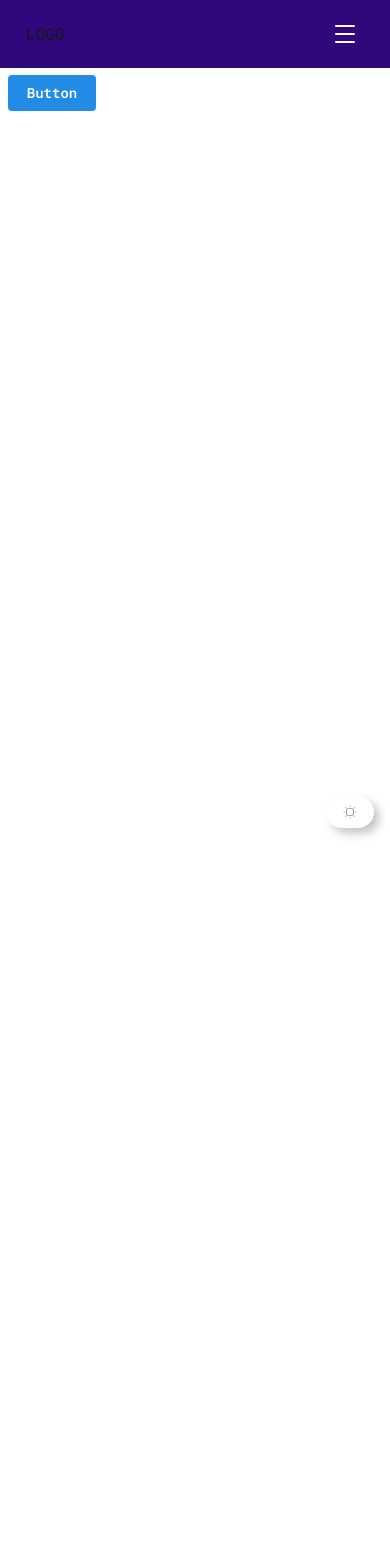
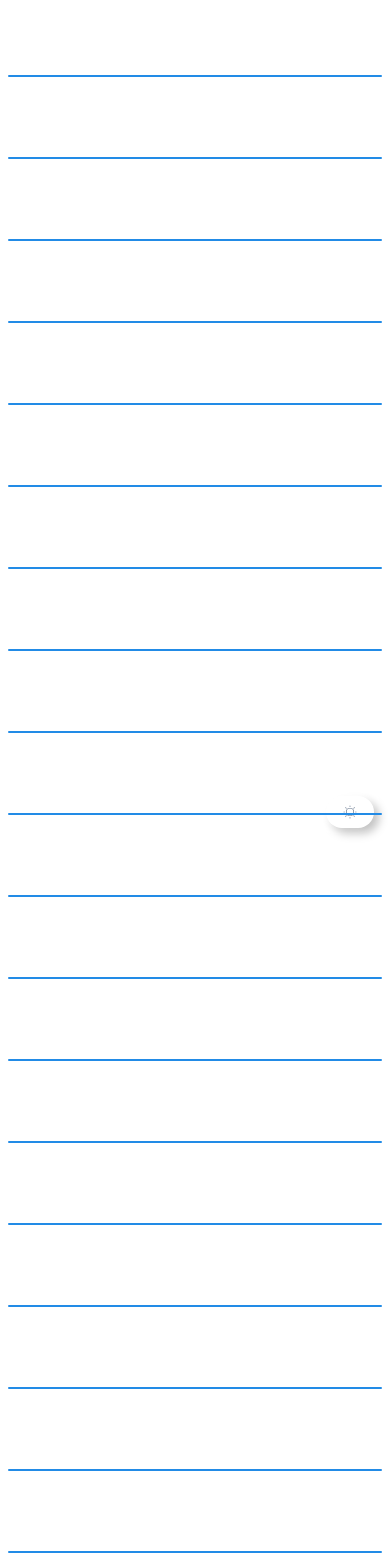
Before and after one commit to jolenetan1234/about-me, a Next.js app: page / in a window 390 px wide. Shown: the top 1568 px of the page. Before the commit the page ends 852 px from the top, so only its background shows below. Built offline with nearby package versions, Linux system fonts and the light colour scheme.

Commit message:
implement navbar scroll

```diff
--- a/src/app/page.tsx
+++ b/src/app/page.tsx
@@ -3,7 +3,26 @@ import Image from "next/image";
 
 export default function Home() {
   return (
-    <div className="h-full mx-[2%] my-[2%]">
+    <div className="h-full mx-[2%] my-[2%] flex flex-col space-y-20">
+      <Button variant="filled">Button</Button>
+      <Button variant="filled">Button</Button>
+      <Button variant="filled">Button</Button>
+      <Button variant="filled">Button</Button>
+      <Button variant="filled">Button</Button>
+      <Button variant="filled">Button</Button>
+      <Button variant="filled">Button</Button>
+      <Button variant="filled">Button</Button>
+      <Button variant="filled">Button</Button>
+      <Button variant="filled">Button</Button>
+      <Button variant="filled">Button</Button>
+      <Button variant="filled">Button</Button>
+      <Button variant="filled">Button</Button>
+      <Button variant="filled">Button</Button>
+      <Button variant="filled">Button</Button>
+      <Button variant="filled">Button</Button>
+      <Button variant="filled">Button</Button>
+      <Button variant="filled">Button</Button>
+      <Button variant="filled">Button</Button>
       <Button variant="filled">Button</Button>
       {/* <Grid>
         <Grid.Col span={4} style={{ backgroundColor: "red" }}>
--- a/src/components/NavBar.tsx
+++ b/src/components/NavBar.tsx
@@ -1,6 +1,6 @@
 "use client";
 
-import { useState } from "react";
+import { useEffect, useState } from "react";
 import { DrawOutlineButton, HamburgerButton } from "./ui/buttons";
 import {} from "./ui/separator";
 
@@ -25,13 +25,43 @@ const navbarItems = [
 
 const NavBar = () => {
   const [isOpen, setIsOpen] = useState(false);
+  // store previous scroll position
+  const [prevScrollPos, setPrevScrollPos] = useState(0);
+  // sets whether or not to hide/show navbar
+  const [showNavbar, setShowNavbar] = useState(true);
+
+  useEffect(() => {
+    console.log("HIII");
+    const handleScroll = () => {
+      const currScrollPos = window.scrollY;
+
+      if (prevScrollPos > currScrollPos) {
+        setShowNavbar(true);
+      } else {
+        setShowNavbar(false);
+      }
+
+      setPrevScrollPos(currScrollPos);
+    };
+
+    window.addEventListener("scroll", handleScroll);
+
+    // Cleanup on unmount
+    return () => {
+      window.removeEventListener("scroll", handleScroll);
+    };
+  }, [prevScrollPos]);
 
   const toggleOpen = () => {
     setIsOpen((prev) => !prev);
   };
   return (
     // sticky navbar
-    <nav className="h-[8%] md:h-[10%] top-0 left-0 right-0 w-full bg-[var(--navbar-bg)] fixed">
+    <nav
+      className={`h-[8%] md:h-[10%] w-full bg-[var(--navbar-bg)] fixed transition-all duration-300
+      ${showNavbar ? "top-0" : "-top-20"}
+    `}
+    >
       {/* <div className="h-full w-full"> */}
       {/* flexbox for md, containing navbar items */}
       <div className="h-full flex justify-between md:justify-center items-center w-[96%] m-auto">
```
